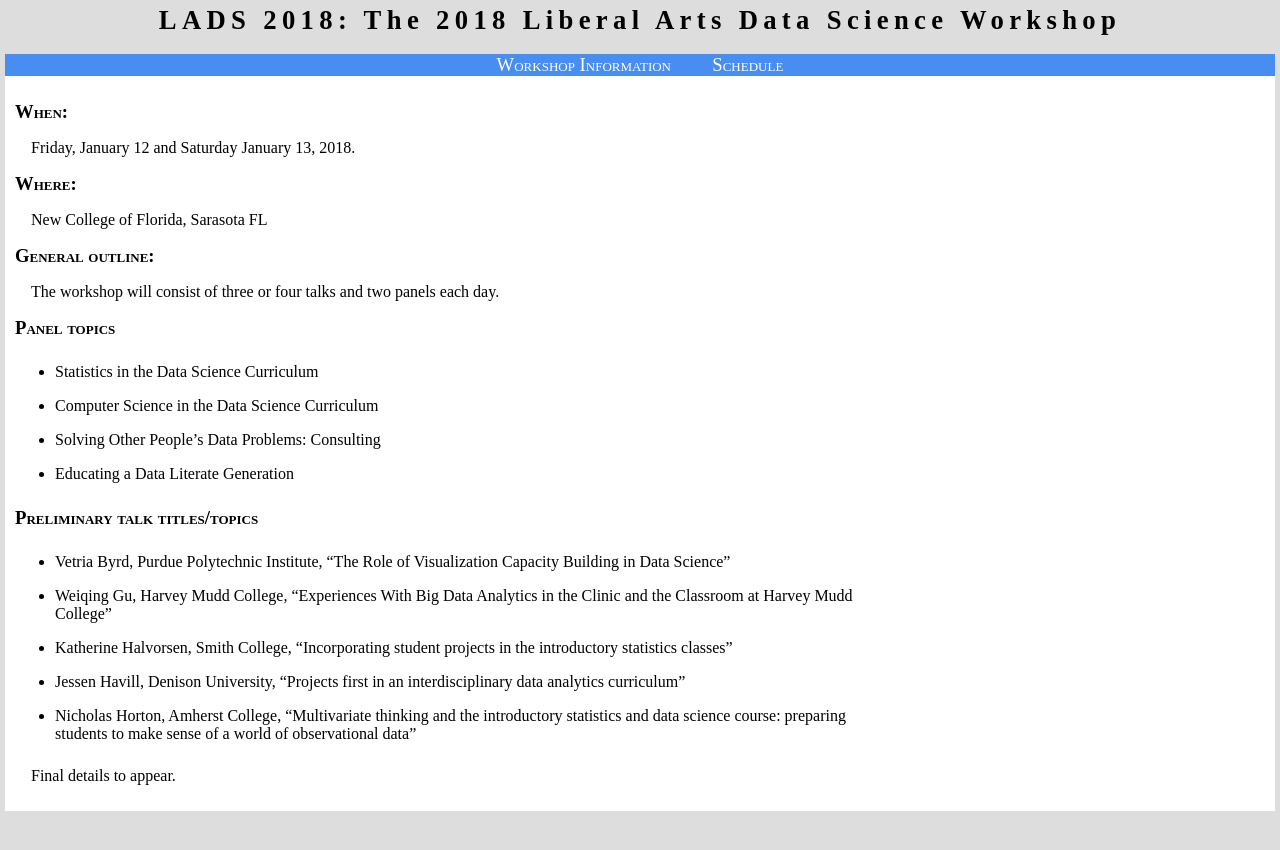
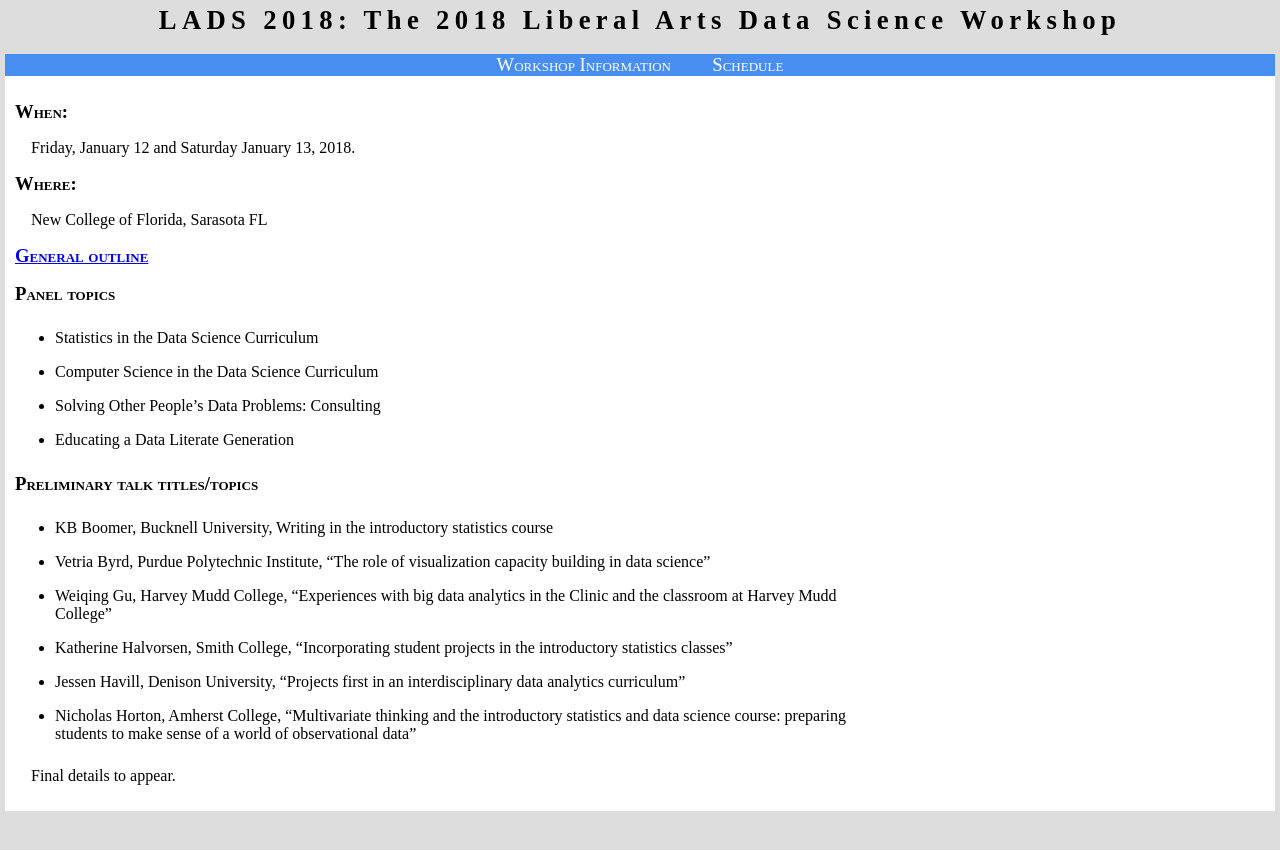
Before and after one commit to davidwgillman/davidwgillman.github.io, a Jekyll site: the page built from ladsworkshop/schedule.md, in a window 1280 px wide. Shown: the top 850 px of the page. Built offline with Jekyll 4.4.1, drawn with Linux system fonts in a browser that asks for light colours.

Commit message:
Add Wagaman and Loy, publish rough schedule

```diff
--- a/ladsworkshop/schedule.md
+++ b/ladsworkshop/schedule.md
@@ -9,8 +9,7 @@ Friday, January 12 and Saturday January 13, 2018.
 ## Where:
 New College of Florida, Sarasota FL
 
-## General outline:
-The workshop will consist of three or four talks and two panels each day.
+## [General outline](https://goo.gl/wyydgM)
 
 ## Panel topics
 - Statistics in the Data Science Curriculum
@@ -19,8 +18,9 @@ The workshop will consist of three or four talks and two panels each day.
 - Educating a Data Literate Generation
 
 ## Preliminary talk titles/topics
-- Vetria Byrd, Purdue Polytechnic Institute, "The Role of Visualization Capacity Building in Data Science"
-- Weiqing Gu, Harvey Mudd College, "Experiences With Big Data Analytics in the Clinic and the Classroom at Harvey Mudd College"
+- KB Boomer, Bucknell University, Writing in the introductory statistics course
+- Vetria Byrd, Purdue Polytechnic Institute, "The role of visualization capacity building in data science"
+- Weiqing Gu, Harvey Mudd College, "Experiences with big data analytics in the Clinic and the classroom at Harvey Mudd College"
 - Katherine Halvorsen, Smith College, "Incorporating student projects in the introductory statistics classes"
 - Jessen Havill, Denison University, "Projects first in an interdisciplinary data analytics curriculum"
 - Nicholas Horton, Amherst College, "Multivariate thinking and the introductory statistics and data science course: preparing students to make sense of a world of observational data"
```
Also changed, not shown: ladsworkshop/index.md (+2 -1 lines).
